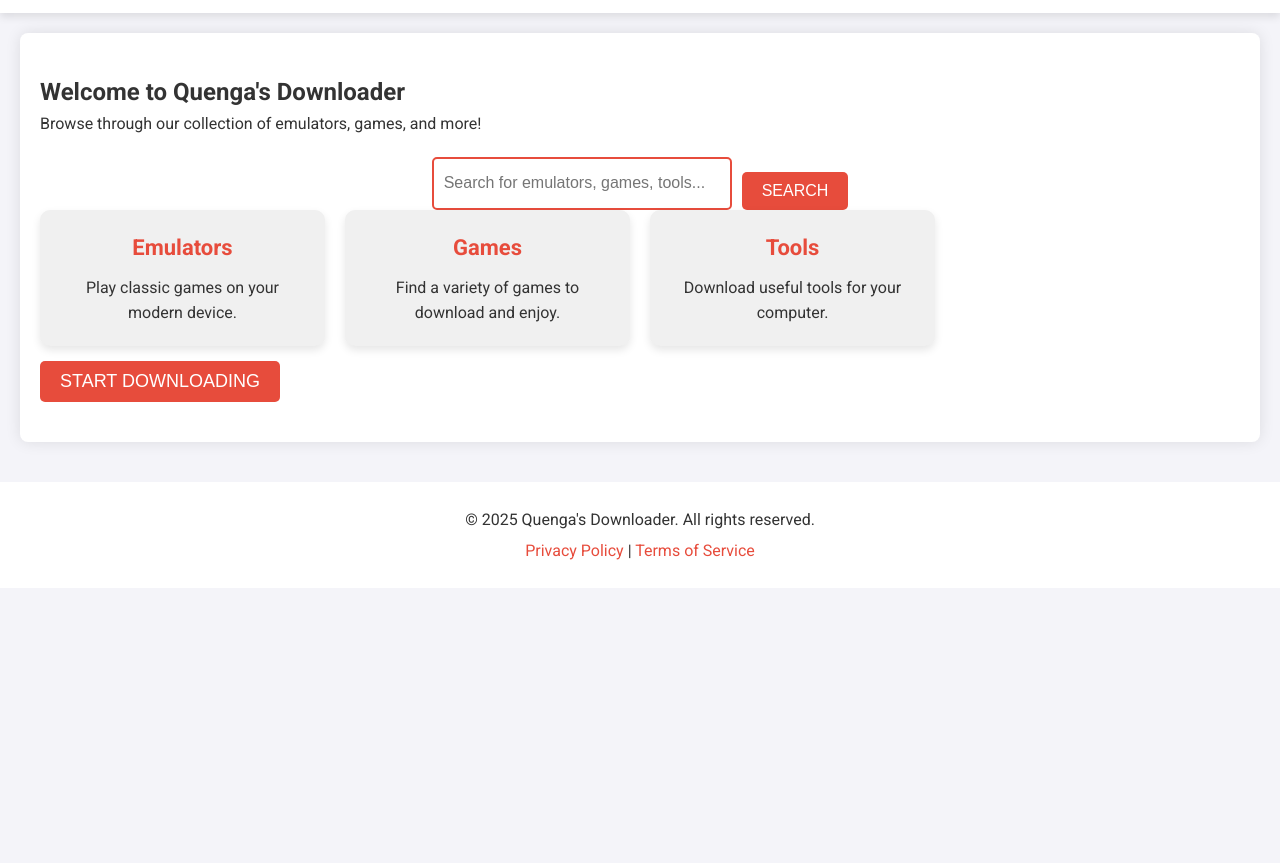
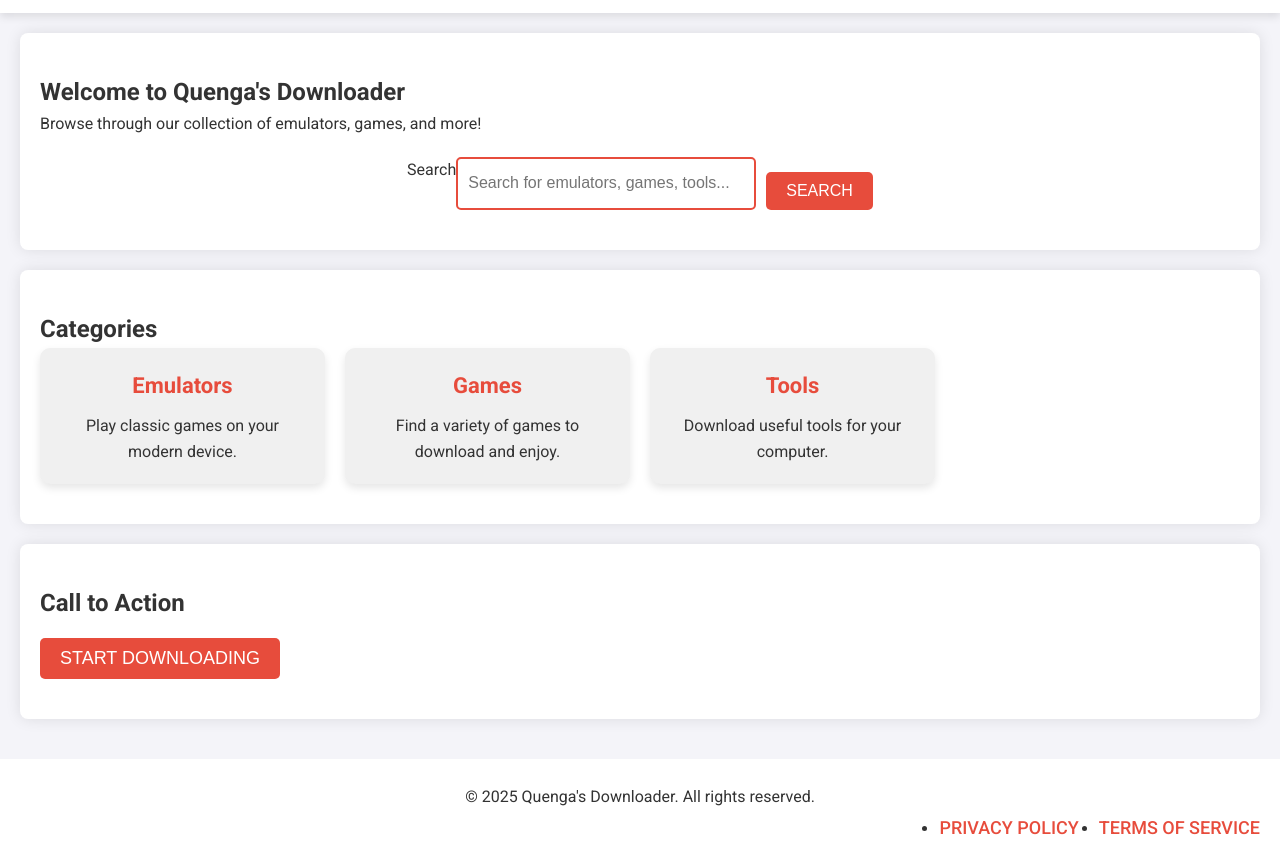
Before and after one commit to QuengaDesigns/Quengas-Downloader, a plain HTML site: page index.html in a window 1280 px wide. Shown: the part 133-996 px from the top of the page. Before the commit the page ends 800 px from the top, so only its background shows below. Drawn offline with Linux system fonts and the light colour scheme.

Commit message:
Update index.html

```diff
--- a/index.html
+++ b/index.html
@@ -12,7 +12,7 @@
     <header>
         <!-- Logo and Title Container -->
         <div class="logo-title-container">
-            <div class="logo">
+            <div class="logo" aria-label="Quenga's Logo">
                 <span>Logo</span>
             </div>
             <h1>Quenga's Downloader</h1>
@@ -21,48 +21,62 @@
         <!-- Navigation Bar -->
         <nav>
             <ul>
-                <li><a href="/">Home</a></li> <!-- Changed to a real link -->
-                <li><a href="/login">Login</a></li> <!-- Changed to a real link -->
-                <li><button class="signup-btn">Sign Up</button></li> <!-- Changed to button -->
+                <li><a href="/" aria-label="Go to Home Page">Home</a></li>
+                <li><a href="/login" aria-label="Go to Login Page">Login</a></li>
+                <li><a href="/signup" class="signup-btn" role="button" aria-label="Sign Up">Sign Up</a></li>
             </ul>
         </nav>
     </header>
 
     <!-- Main Content Section -->
-    <section>
-        <h2>Welcome to Quenga's Downloader</h2>
-        <p>Browse through our collection of emulators, games, and more!</p>
+    <main>
+        <section aria-labelledby="welcome-heading">
+            <h2 id="welcome-heading">Welcome to Quenga's Downloader</h2>
+            <p>Browse through our collection of emulators, games, and more!</p>
 
-        <!-- Search Bar -->
-        <div class="search-container">
-            <input type="text" id="search" placeholder="Search for emulators, games, tools..." />
-            <button type="button" id="search-btn">Search</button>
-        </div>
+            <!-- Search Bar -->
+            <form class="search-container" role="search" aria-label="Search for content">
+                <label for="search" class="visually-hidden">Search</label>
+                <input type="text" id="search" name="query" placeholder="Search for emulators, games, tools..." />
+                <button type="submit" id="search-btn">Search</button>
+            </form>
+        </section>
 
         <!-- Categories Section -->
-        <div class="category-grid">
-            <div class="category-item">
-                <h3>Emulators</h3>
-                <p>Play classic games on your modern device.</p>
+        <section aria-labelledby="categories-heading">
+            <h2 id="categories-heading">Categories</h2>
+            <div class="category-grid">
+                <article class="category-item" aria-labelledby="emulators-heading">
+                    <h3 id="emulators-heading">Emulators</h3>
+                    <p>Play classic games on your modern device.</p>
+                </article>
+                <article class="category-item" aria-labelledby="games-heading">
+                    <h3 id="games-heading">Games</h3>
+                    <p>Find a variety of games to download and enjoy.</p>
+                </article>
+                <article class="category-item" aria-labelledby="tools-heading">
+                    <h3 id="tools-heading">Tools</h3>
+                    <p>Download useful tools for your computer.</p>
+                </article>
             </div>
-            <div class="category-item">
-                <h3>Games</h3>
-                <p>Find a variety of games to download and enjoy.</p>
-            </div>
-            <div class="category-item">
-                <h3>Tools</h3>
-                <p>Download useful tools for your computer.</p>
-            </div>
-        </div>
+        </section>
 
-        <!-- Button -->
-        <button>Start Downloading</button>
-    </section>
+        <!-- Call to Action -->
+        <section aria-labelledby="cta-heading">
+            <h2 id="cta-heading" class="visually-hidden">Call to Action</h2>
+            <button onclick="location.href='/downloads'">Start Downloading</button>
+        </section>
+    </main>
 
     <!-- Footer Section -->
     <footer>
         <p>&copy; 2025 Quenga's Downloader. All rights reserved.</p>
-        <p><a href="#">Privacy Policy</a> | <a href="#">Terms of Service</a></p>
+        <nav aria-label="Footer navigation">
+            <ul>
+                <li><a href="#">Privacy Policy</a></li>
+                <li><a href="#">Terms of Service</a></li>
+            </ul>
+        </nav>
     </footer>
 </body>
 </html>
```
